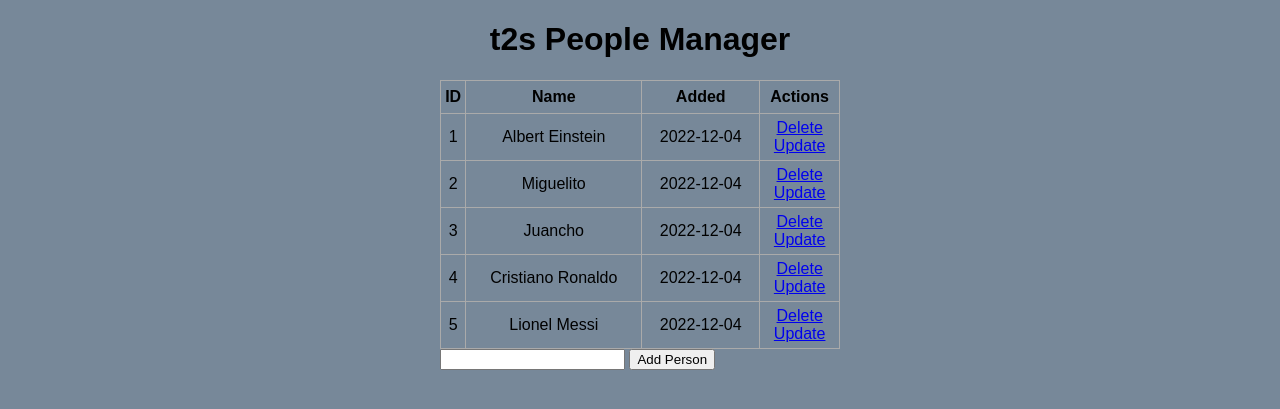
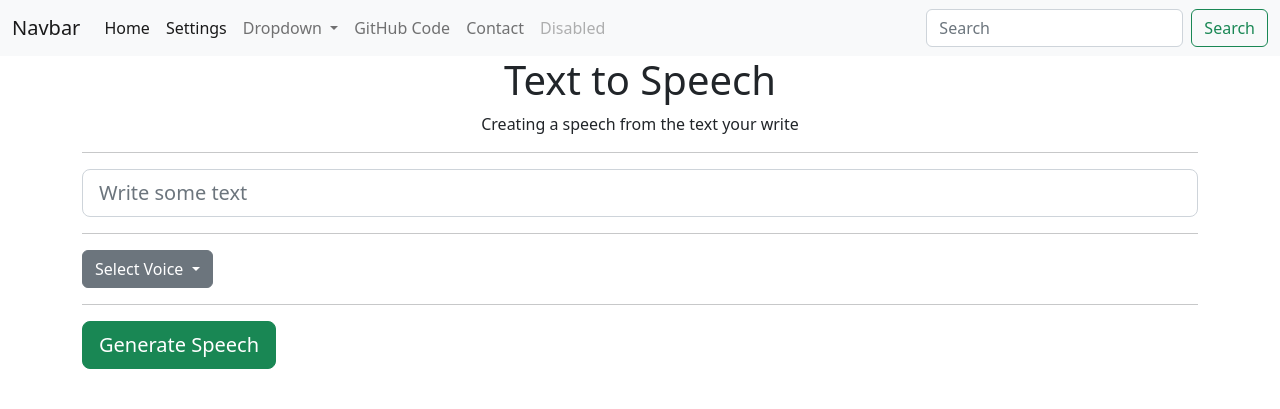
Before and after one commit to sjuanandres0/text_to_speech, a Flask app: page / in a window 1280 px wide. Shown: the top 409 px of the page. Run offline with Flask 3, Linux system fonts and the light colour scheme; data comes from the database, SQL or seed files in the repository; both versions use the stored data as it was after the commit; some libraries are stand-ins or nearby versions.

Commit message:
bootstrap 5.2, new index and settings

```diff
--- a/index.py
+++ b/index.py
@@ -18,32 +18,53 @@ class People(db.Model):
 @app.route('/', methods=['POST','GET'])
 def index():
     if request.method == 'POST':
+        # person_content = request.form['person']
+        # new_person = People(name=person_content)
+
+        # try:
+        #     db.session.add(new_person)
+        #     db.session.commit()
+        #     return redirect('/settings')
+        # except:
+        #     return 'There was an issue adding your person'
+        return 'Should not happen'
+
+    else:
+        people = People.query.order_by(People.date_created).all()
+        return render_template('index.html', people=people)
+        # return render_template('settings.html', people=people)
+
+
+
+@app.route('/settings', methods=['POST','GET'])
+def settings():
+    if request.method == 'POST':
         person_content = request.form['person']
         new_person = People(name=person_content)
 
         try:
             db.session.add(new_person)
             db.session.commit()
-            return redirect('/')
+            return redirect('/settings')
         except:
             return 'There was an issue adding your person'
 
     else:
         people = People.query.order_by(People.date_created).all()
-        return render_template('index.html', people=people)
+        return render_template('settings.html', people=people)
 
-@app.route('/delete/<int:id>')
+@app.route('/settings/delete/<int:id>')
 def delete(id):
     person_to_delete = People.query.get_or_404(id)
 
     try:
         db.session.delete(person_to_delete)
         db.session.commit()
-        return redirect('/')
+        return redirect('/settings')
     except:
         return 'There was a problem deleting that person'
 
-@app.route('/update/<int:id>', methods=['GET','POST'])
+@app.route('/settings/update/<int:id>', methods=['GET','POST'])
 def update(id):
     person = People.query.get_or_404(id)
 
@@ -52,7 +73,7 @@ def update(id):
 
         try:
             db.session.commit()
-            return redirect('/')
+            return redirect('/settings')
         except:
             return 'There was an issue updating person'
 
--- a/templates/base.html
+++ b/templates/base.html
@@ -3,11 +3,64 @@
 <head>
     <meta charset="UTF-8">
     <meta http-equiv="X-UA-Compatible" content="IE=edge">
-    <meta name="viewport" content="width=device-width, initial-scale=1.0">
-    <link rel="stylesheet" href="{{ url_for('static', filename='css/main.css') }}">
+    <meta http-equiv="refresh" content="5"s>
+    <meta name="viewport" content="width=device-width, initial-scale=1">
+    <!-- <link rel="stylesheet" href="{{ url_for('static', filename='css/main.css') }}"> -->
+    <link href="https://cdn.jsdelivr.net/npm/bootstrap@5.2.3/dist/css/bootstrap.min.css" rel="stylesheet" integrity="sha384-rbsA2VBKQhggwzxH7pPCaAqO46MgnOM80zW1RWuH61DGLwZJEdK2Kadq2F9CUG65" crossorigin="anonymous">
+    <!-- <link rel="stylesheet" href="https://maxcdn.bootstrapcdn.com/bootstrap/3.3.7/css/bootstrap.min.css" integrity="sha384-BVYiiSIFeK1dGmJRAkycuHAHRg32OmUcww7on3RYdg4Va+PmSTsz/K68vbdEjh4u" crossorigin="anonymous"> -->
+    <!-- <link rel="stylesheet" href="https://maxcdn.bootstrapcdn.com/bootstrap/3.3.7/css/bootstrap-theme.min.css" integrity="sha384-rHyoN1iRsVXV4nD0JutlnGaslCJuC7uwjduW9SVrLvRYooPp2bWYgmgJQIXwl/Sp" crossorigin="anonymous"> -->
+    <!-- <script src="https://ajax.googleapis.com/ajax/libs/jquery/3.3.1/jquery.min.js"></script> -->
+    <!-- <script src="https://cdn.plot.ly/plotly-latest.min.js"></script> -->
+
     {% block head %}{% endblock %}
 </head>
+
+
 <body>
+    <nav class="navbar navbar-expand-lg bg-light">
+        <div class="container-fluid">
+          <a class="navbar-brand" href="#">Navbar</a>
+          <button class="navbar-toggler" type="button" data-bs-toggle="collapse" data-bs-target="#navbarSupportedContent" aria-controls="navbarSupportedContent" aria-expanded="false" aria-label="Toggle navigation">
+            <span class="navbar-toggler-icon"></span>
+          </button>
+          <div class="collapse navbar-collapse" id="navbarSupportedContent">
+            <ul class="navbar-nav me-auto mb-2 mb-lg-0">
+              <li class="nav-item">
+                <a class="nav-link active" aria-current="page" href="/">Home</a>
+              </li>
+              <li class="nav-item">
+                <a class="nav-link active" aria-current="page" href="/settings">Settings</a>
+              </li>
+              <li class="nav-item dropdown">
+                <a class="nav-link dropdown-toggle" href="#" role="button" data-bs-toggle="dropdown" aria-expanded="false">
+                  Dropdown
+                </a>
+                <ul class="dropdown-menu">
+                  <li><a class="dropdown-item" href="#">Action</a></li>
+                  <li><a class="dropdown-item" href="#">Another action</a></li>
+                  <li><hr class="dropdown-divider"></li>
+                  <li><a class="dropdown-item" href="#">Something else here</a></li>
+                </ul>
+              </li>
+              <li class="nav-item">
+                <a class="nav-link" target="_blank" href="https://github.com/sjuanandres0/text_to_speech">GitHub Code</a>
+              </li>
+              <li class="nav-item">
+                <a class="nav-link" target="_blank" href="https://github.com/sjuanandres0/">Contact</a>
+              </li>
+              <li class="nav-item">
+                <a class="nav-link disabled">Disabled</a>
+              </li>
+            </ul>
+            <form class="d-flex" role="search">
+              <input class="form-control me-2" type="search" placeholder="Search" aria-label="Search">
+              <button class="btn btn-outline-success" type="submit">Search</button>
+            </form>
+          </div>
+        </div>
+      </nav>
+
     {% block body %}{% endblock %}
+    <script src="https://cdn.jsdelivr.net/npm/bootstrap@5.2.3/dist/js/bootstrap.bundle.min.js" integrity="sha384-kenU1KFdBIe4zVF0s0G1M5b4hcpxyD9F7jL+jjXkk+Q2h455rYXK/7HAuoJl+0I4" crossorigin="anonymous"></script>
 </body>
 </html>
--- a/templates/index.html
+++ b/templates/index.html
@@ -6,34 +6,34 @@
 
 {% block body %}
 <div class="content">
-    <h1>t2s People Manager</h1>
-    {% if people|length < 1 %}
-    <h4>There are no people. Create one below!</h4>
-    {% else %}
-    <table>
-        <tr>
-            <th>ID</th>
-            <th>Name</th>
-            <th>Added</th>
-            <th>Actions</th>
-        </tr>
-        {% for person in people %}
-        <tr>
-            <td>{{ person.id }}</td>
-            <td>{{ person.name }}</td>
-            <td>{{ person.date_created.date() }}</td>
-            <td>
-                <a href="/delete/{{person.id}}">Delete</a>
-                <br>
-                <a href="/update/{{person.id}}">Update</a>
-            </td>
-        </tr>
-        {% endfor %}
-    </table>
-    {% endif %}
-    <form action="/" method="POST">
-        <input type="text" name="person" id="person">
-        <input type="submit" value="Add Person">
-    </form>
+    <div class="jumbotron">
+        <div class="container">
+            <h1 class="text-center">Text to Speech</h1>
+            <p class="text-center">Creating a speech from the text your write</p>
+            <hr />
+            <div class="row">
+                <div class="col-lg-12 form-group-lg">
+                    <form action="/go" method="get">
+                        <input type="text" class="form-control form-control-lg" name="query" placeholder="Write some text">
+                        <hr />
+                        <div class="dropdown">
+                            <button class="btn btn-secondary dropdown-toggle" type="button" data-bs-toggle="dropdown" aria-expanded="false">
+                              Select Voice
+                            </button>
+                            <ul class="dropdown-menu">
+                                {% for person in people %}
+                                <li><a class="dropdown-item" href="#">{{ person.name }}</a></li>
+                                {% endfor %}
+                            </ul>
+                          </div>
+                        <hr />
+                        <div class="col-lg-offset-5">
+                            <button type="submit" class="btn btn-lg btn-success">Generate Speech</button>
+                        </div>
+                    </form>
+                </div>
+            </div>
+        </div>
+    </div>
 </div>
 {% endblock %}
```
Also changed, not shown: templates/settings.html (added, +43 -0 lines), instance/people.db.
